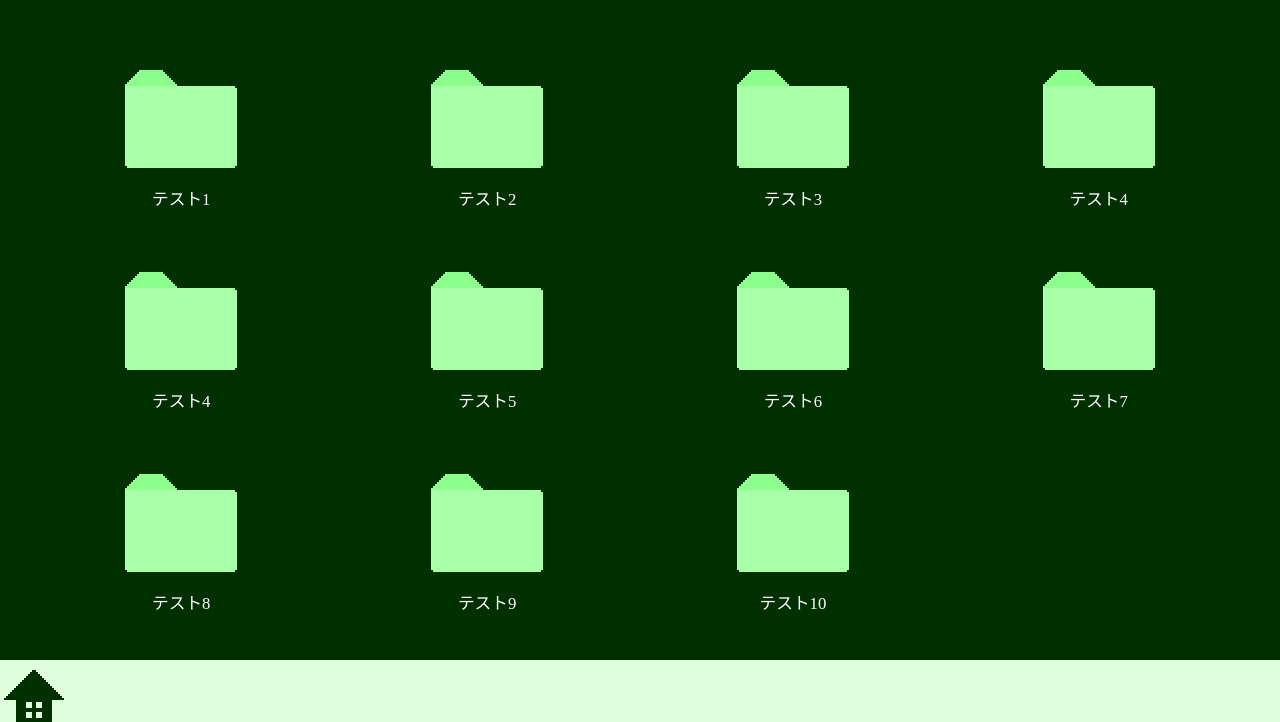
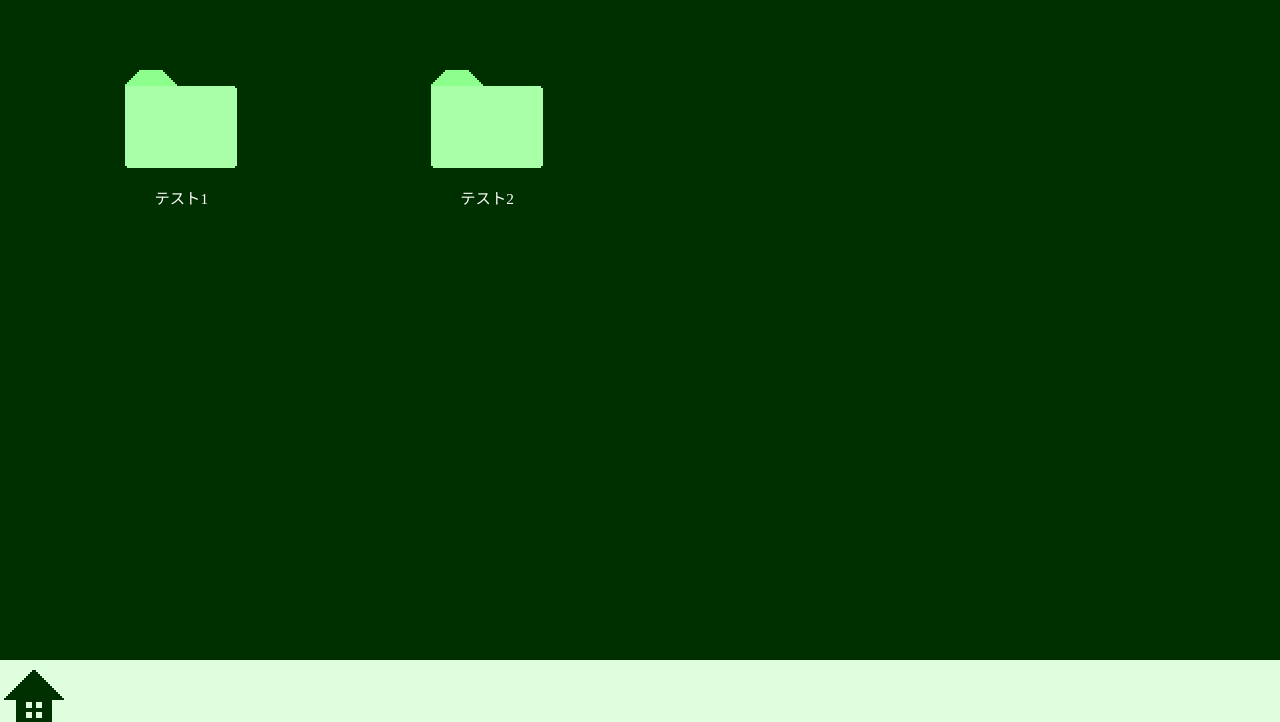
Before and after one commit to VBbeat/homePage, a PHP site: page /html/articleList.html in a window 1280 px wide. Shown: the part 78-800 px from the top of the page. Run offline with PHP 8.4, Linux system fonts and the light colour scheme; some web fonts are replaced.

Commit message:
update article.css more

```diff
--- a/css/article.css
+++ b/css/article.css
@@ -23,5 +23,8 @@
 }
 
 .toArticleListButton{
+    display: block;
+    width: 32px;
     font-family: 'PixelFont12N';
+    font-size: 4ex;
 }
--- a/html/articleList.html
+++ b/html/articleList.html
@@ -20,92 +20,24 @@
     <main>
         <div class="iconTable">
             <div class="iconElement">
+                <a href="article.html" class="tac">
                     <div class="iconImage">
                         <img src="../img/icon_article.png">
                     </div>
                     <div class="iconTitle">
                         テスト1
                     </div>
+                </a>
             </div>
             <div class="iconElement">
+                <a href="article.html" class="tac">
                     <div class="iconImage">
                         <img src="../img/icon_article.png">
                     </div>
                     <div class="iconTitle">
                         テスト2
                     </div>
-            </div>
-            <div class="iconElement">
-                <div class="iconImage">
-                    <img src="../img/icon_article.png">
-                </div>
-                <div class="iconTitle">
-                    テスト3
-                </div>
-            </div>
-            <div class="iconElement">
-                <div class="iconImage">
-                    <img src="../img/icon_article.png">
-                </div>
-                <div class="iconTitle">
-                    テスト4
-                </div>
-            </div>
-            <div class="iconElement">
-                <div class="iconImage">
-                    <img src="../img/icon_article.png">
-                </div>
-                <div class="iconTitle">
-                    テスト4
-                </div>
-            </div>
-            <div class="iconElement">
-                <div class="iconImage">
-                    <img src="../img/icon_article.png">
-                </div>
-                <div class="iconTitle">
-                    テスト5
-                </div>
-            </div>
-            <div class="iconElement">
-                <div class="iconImage">
-                    <img src="../img/icon_article.png">
-                </div>
-                <div class="iconTitle">
-                    テスト6
-                </div>
-            </div>
-            <div class="iconElement">
-                <div class="iconImage">
-                    <img src="../img/icon_article.png">
-                </div>
-                <div class="iconTitle">
-                    テスト7
-                </div>
-            </div>
-            <div class="iconElement">
-                <div class="iconImage">
-                    <img src="../img/icon_article.png">
-                </div>
-                <div class="iconTitle">
-                    テスト8
-                </div>
-            </div>
-            <div class="iconElement">
-                <div class="iconImage">
-                    <img src="../img/icon_article.png">
-                </div>
-                <div class="iconTitle">
-                    テスト9
-                </div>
-            </div>
-            <div class="iconElement">
-                <div class="iconImage">
-                    <img src="../img/icon_article.png">
-                </div>
-                <div class="iconTitle">
-                    テスト10
-                </div>
+                </a>
             </div>
         </div>
     </main>
```
Also changed, not shown: html/article.html (+6 -5 lines). Lines whose indentation alone changed are shown as unchanged.
